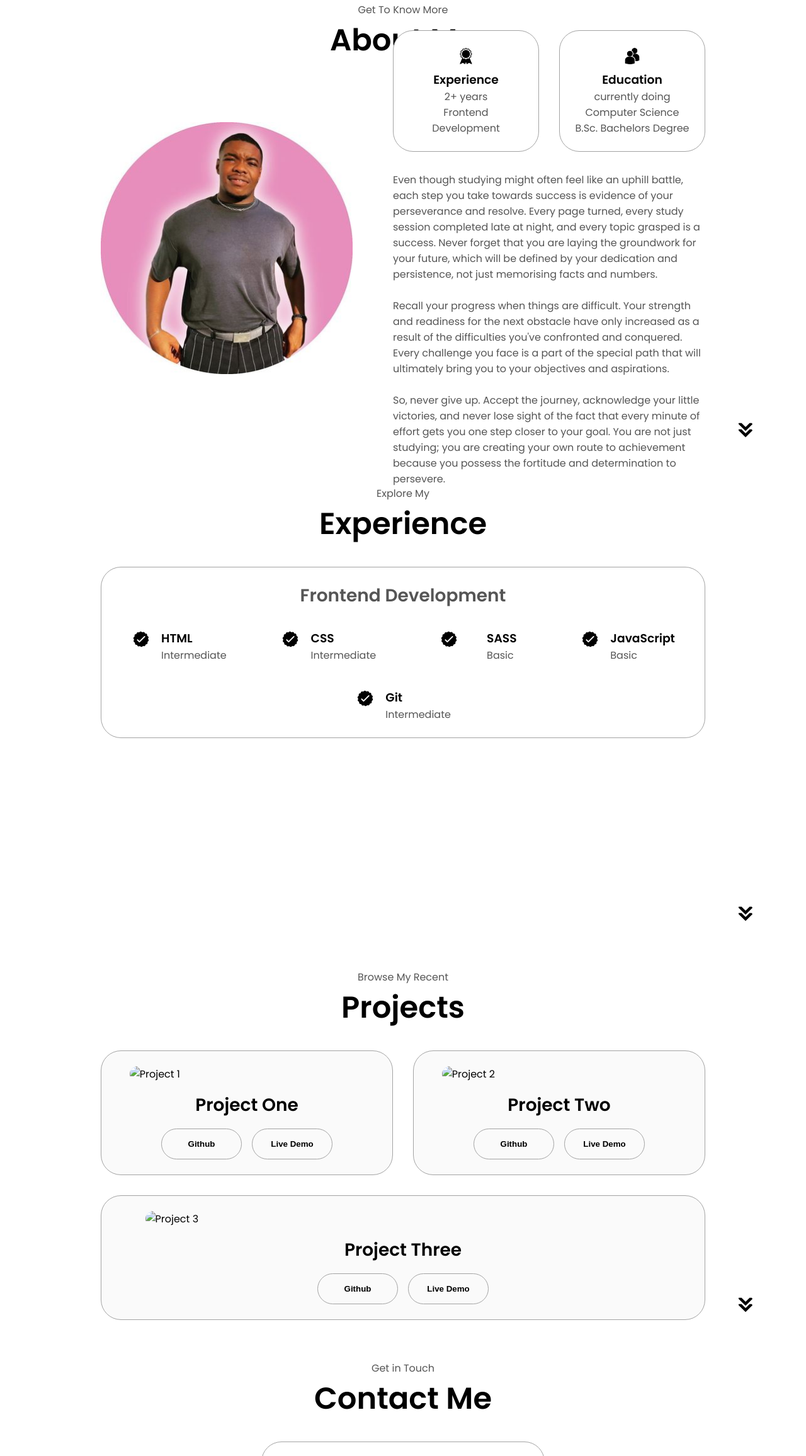
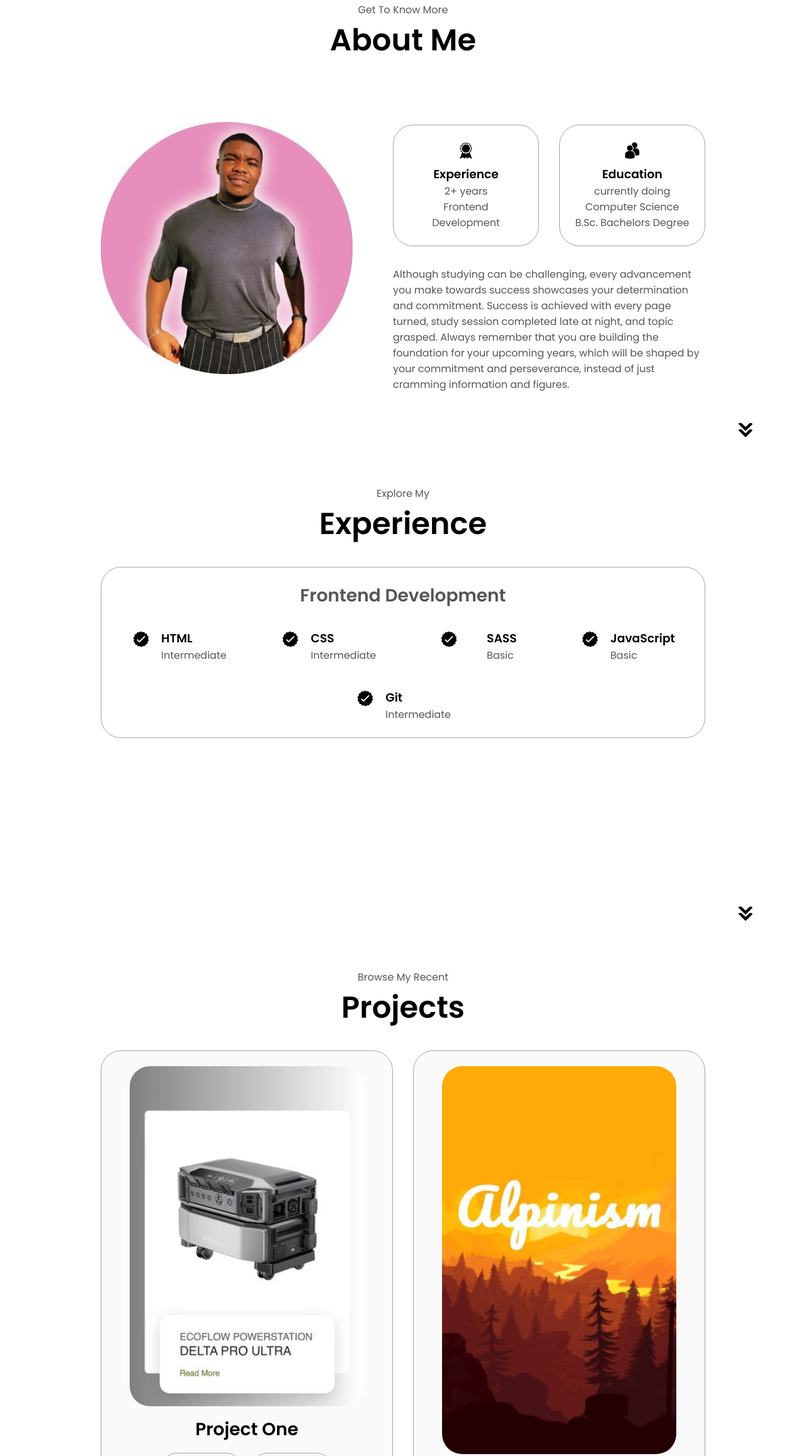
Before and after one commit to ryanmun/RWD-portifolio, a plain HTML site: page index.html in a window 1280 px wide. Shown: the part 925-3237 px from the top of the page at 63% size. Drawn offline with nearby package versions, Linux system fonts and the light colour scheme.

Commit message:
added images

```diff
--- a/index.html
+++ b/index.html
@@ -100,13 +100,7 @@
           </div>
           <div class="text-container">
             <p>
-              Even though studying might often feel like an uphill battle, each step you take towards success is evidence of your perseverance and resolve. Every page turned, every study session completed late at night, and every topic grasped is a success. Never forget that you are laying the groundwork for your future, which will be defined by your dedication and persistence, not just memorising facts and numbers.<br /><br />
-
-
-Recall your progress when things are difficult. Your strength and readiness for the next obstacle have only increased as a result of the difficulties you've confronted and conquered. Every challenge you face is a part of the special path that will ultimately bring you to your objectives and aspirations.<br /><br />
-
-
-So, never give up. Accept the journey, acknowledge your little victories, and never lose sight of the fact that every minute of effort gets you one step closer to your goal. You are not just studying; you are creating your own route to achievement because you possess the fortitude and determination to persevere.
+Although studying can be challenging, every advancement you make towards success showcases your determination and commitment. Success is achieved with every page turned, study session completed late at night, and topic grasped. Always remember that you are building the foundation for your upcoming years, which will be shaped by your commitment and perseverance, instead of just cramming information and figures.
             </p>
           </div>
         </div>
@@ -205,7 +199,7 @@ So, never give up. Accept the journey, acknowledge your little victories, and ne
           <div class="details-container color-container">
             <div class="article-container">
               <img
-                src="./assets/project-1.png"
+                src="./assets/4.jpeg"
                 alt="Project 1"
                 class="project-img"
               />
@@ -229,7 +223,7 @@ So, never give up. Accept the journey, acknowledge your little victories, and ne
           <div class="details-container color-container">
             <div class="article-container">
               <img
-                src="./assets/project-2.png"
+                src="./assets/3.jpeg"
                 alt="Project 2"
                 class="project-img"
               />
@@ -238,13 +232,13 @@ So, never give up. Accept the journey, acknowledge your little victories, and ne
             <div class="btn-container">
               <button
                 class="btn btn-color-2 project-btn"
-                onclick="location.href='https://github.com/'"
+                onclick="location.href='https://github.com/ryanmun/parallax-scrolling-task2.git'"
               >
                 Github
               </button>
               <button
                 class="btn btn-color-2 project-btn"
-                onclick="location.href='https://github.com/ryanmun/parallax-scrolling-task2.git'"
+                onclick="location.href='https://ryanmun.github.io/parallax-scrolling-task2/'"
               >
                 Live Demo
               </button>
@@ -253,7 +247,7 @@ So, never give up. Accept the journey, acknowledge your little victories, and ne
           <div class="details-container color-container">
             <div class="article-container">
               <img
-                src="./assets/project-3.png"
+                src="./assets/5.png"
                 alt="Project 3"
                 class="project-img"
               />
```
Also changed, not shown: assets/5.png (added), 1 other file.
